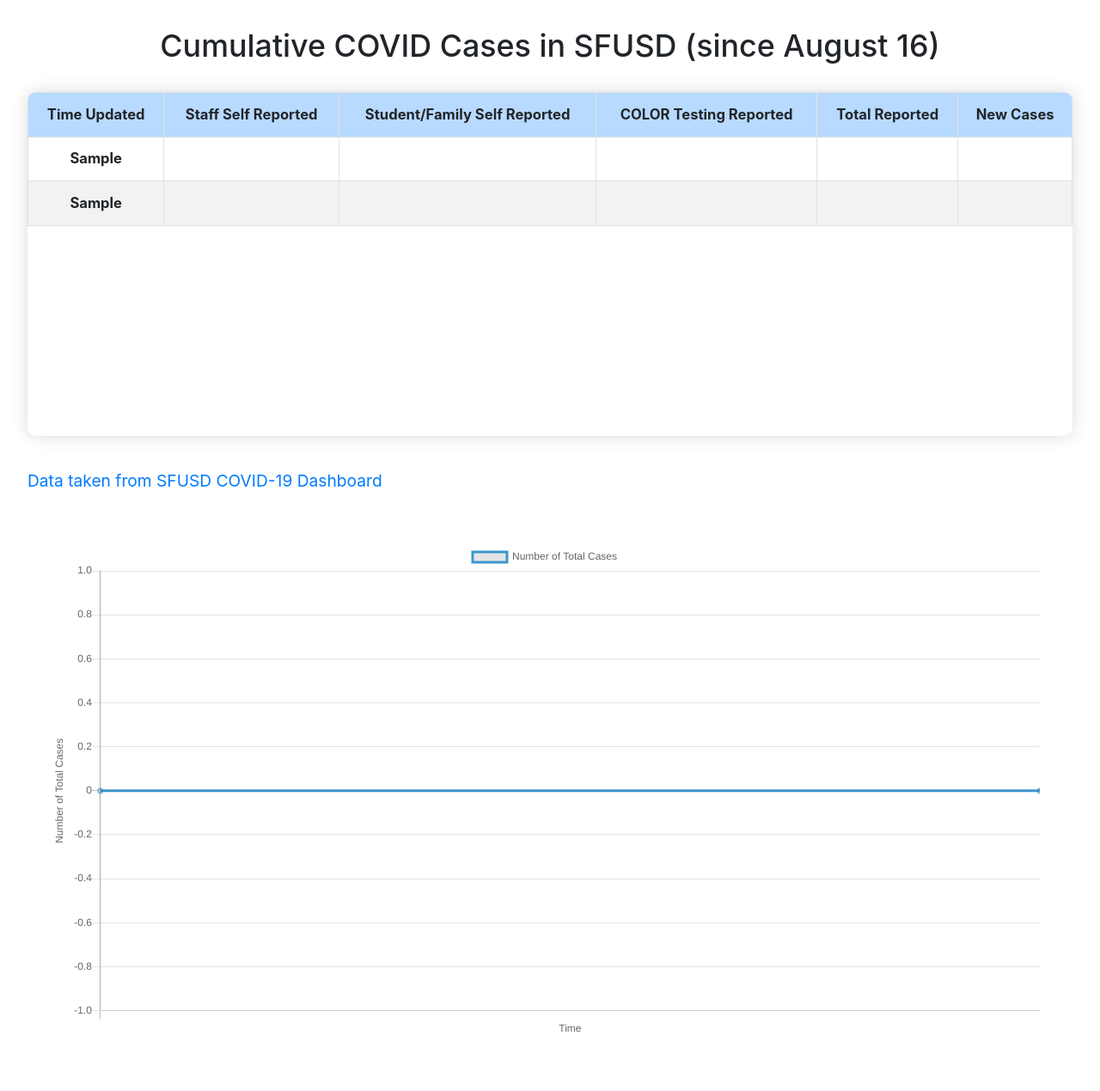
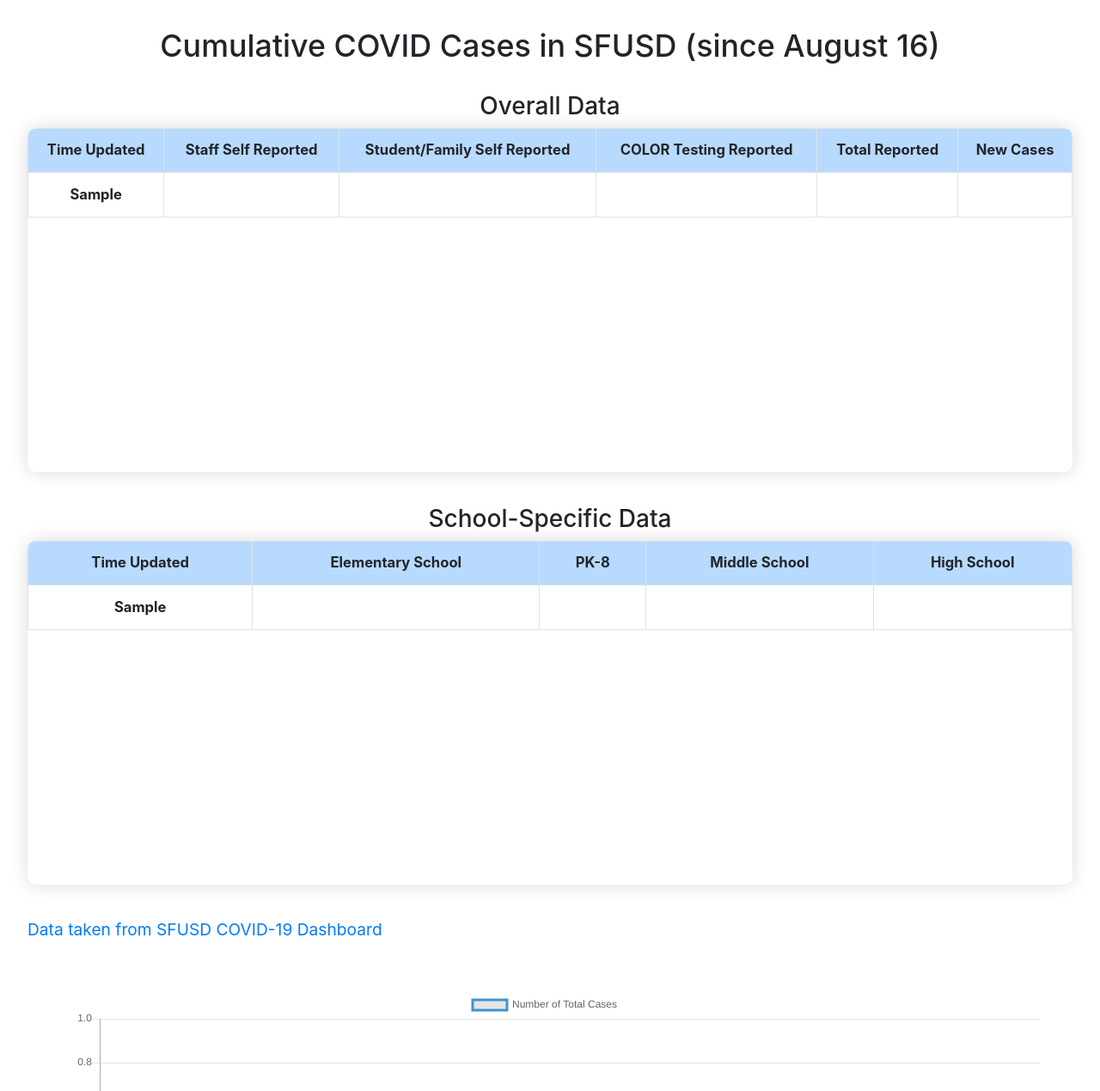
Before and after one commit to angela139/sfusdcovidtracker, a Flask app: page / in a window 1280 px wide. Shown: the top 1269 px of the page at 86% size. Before the commit the page ends 1201 px from the top, so only its background shows below. Run offline with Flask 2, Linux system fonts and the light colour scheme; a database or web service that is not in the repository returns one stand-in record (values such as "Sample title"); some libraries are stand-ins or nearby versions.

Commit message:
Added school specific data table to website

```diff
--- a/app.py
+++ b/app.py
@@ -3,10 +3,8 @@
 import psycopg2
 import os
 
-dict_list = []
-graph_list = []
-
-DATABASE_URL = os.environ['DATABASE_URL']
+# DATABASE_URL = os.environ['DATABASE_URL']
+DATABASE_URL = "postgres://pblaqvsesglkhk:62b319e0c2378cdd1365e7a7208380f45a08012683684055a726d1dd47311e3e@ec2-3-226-165-74.compute-1.amazonaws.com:5432/dbp4jq9ebq8giu"
 db_conn = psycopg2.connect(DATABASE_URL, sslmode='require')
 db_cursor = db_conn.cursor()
 
@@ -15,8 +13,16 @@
 
 @app.route('/')
 def index():
+    # Arrays for holding case data
+    case_dict_list = []
+    case_graph_list = []
+    school_dict_list = []
+
+    # Resets list when page is refreshed since data is kept
+    if len(case_dict_list) > 0:
+        case_dict_list = []
+
     # Queries database for cases data
-
     db_cursor.execute(""" SELECT * FROM covid_cases_table ORDER BY "time" DESC """)
     cases_rows = db_cursor.fetchall()
 
@@ -26,13 +32,25 @@
     # Adds each value in the tuple as a value in dictionary and puts it into an array
     for row in cases_rows:
         result = dict(zip(header_tuple, row))
-        dict_list.append(result)
+        case_dict_list.append(result)
 
     for row in reversed(cases_rows):
         result = dict(zip(header_tuple, row))
-        graph_list.append(result)
+        case_graph_list.append(result)
 
-    return render_template("index.html", dict_list=dict_list, graph_list=graph_list)
+    db_cursor.execute(""" SELECT * FROM school_cases_table ORDER BY "time" DESC """)
+    school_rows = db_cursor.fetchall()
+
+    # Tuple for dictionary keys
+    school_header = ("time", "pk5", "pk8", "middle", "high")
+
+    # Adds each value in the tuple as a value in dictionary and puts it into an array
+    for row in school_rows:
+        result = dict(zip(school_header, row))
+        school_dict_list.append(result)
+
+    return render_template("index.html", case_dict_list=case_dict_list, case_graph_list=case_graph_list,
+                           school_dict_list=school_dict_list)
 
 
 if __name__ == "__main__":
--- a/scraper.py
+++ b/scraper.py
@@ -7,7 +7,8 @@
 import psycopg2
 import os
 
-DATABASE_URL = os.environ['DATABASE_URL']
+# DATABASE_URL = os.environ['DATABASE_URL']
+DATABASE_URL = "postgres://pblaqvsesglkhk:62b319e0c2378cdd1365e7a7208380f45a08012683684055a726d1dd47311e3e@ec2-3-226-165-74.compute-1.amazonaws.com:5432/dbp4jq9ebq8giu"
 URL = "https://www.sfusd.edu/covid-19-response-updates-and-resources/health-and-safety-guidelines/when-someone-gets-sick/covid-19-testing-dashboard"
 
 db_conn = psycopg2.connect(DATABASE_URL, sslmode='require')
--- a/static/styles.css
+++ b/static/styles.css
@@ -72,3 +72,12 @@
     height: 50vh;
     width: 90vw;
 }
+
+.header {
+    position: sticky;
+    top: 0;
+}
+
+h3 {
+    text-align: center;
+}
--- a/templates/index.html
+++ b/templates/index.html
@@ -10,17 +10,18 @@
 </head>
 <body>
     <h1>Cumulative COVID Cases in SFUSD (since August 16)</h1>
+    <h3>Overall Data</h3>
     <div class="vertical-scrollable style-table table-responsive">
         <table class="table table-striped table-bordered">
           <tr class="table-primary">
-            <th scope="col">Time Updated</th>
-            <th scope="col">Staff Self Reported</th>
-            <th scope="col">Student/Family Self Reported</th>
-            <th scope="col">COLOR Testing Reported</th>
-            <th scope="col">Total Reported</th>
-            <th scope="col">New Cases</th>
+            <th scope="col" class="header">Time Updated</th>
+            <th scope="col" class="header">Staff Self Reported</th>
+            <th scope="col" class="header">Student/Family Self Reported</th>
+            <th scope="col" class="header">COLOR Testing Reported</th>
+            <th scope="col" class="header">Total Reported</th>
+            <th scope="col" class="header">New Cases</th>
           </tr>
-            {% for i in dict_list %}
+            {% for i in case_dict_list %}
                 <tr scope="row">
                     <td>{{ i["time"] }}</td>
                     <td>{{ i["staff"] }}</td>
@@ -31,6 +32,27 @@
                 </tr>
             {% endfor %}
         </table>
+    </div>
+    <h3>School-Specific Data</h3>
+    <div class="vertical-scrollable style-table table-responsive">
+    <table class="table table-striped table-bordered">
+          <tr class="table-primary">
+            <th scope="col" class="header">Time Updated</th>
+            <th scope="col" class="header">Elementary School</th>
+            <th scope="col" class="header">PK-8</th>
+            <th scope="col" class="header">Middle School</th>
+            <th scope="col" class="header">High School</th>
+          </tr>
+            {% for i in school_dict_list %}
+                <tr scope="row">
+                    <td>{{ i["time"] }}</td>
+                    <td>{{ i["pk5"] }}</td>
+                    <td>{{ i["pk8"] }}</td>
+                    <td>{{ i["middle"] }}</td>
+                    <td>{{ i["high"] }}</td>
+                </tr>
+            {% endfor %}
+    </table>
     </div>
     <a href="https://www.sfusd.edu/covid-19-response-updates-and-resources/health-and-safety-guidelines/when-someone-gets-sick/covid-19-testing-dashboard" target="_blank">
             Data taken from SFUSD COVID-19 Dashboard</a>
@@ -43,7 +65,7 @@
             type: "line",
             data: {
                 labels: [
-                    {% for i in graph_list %}
+                    {% for i in case_graph_list %}
                         "{{ i['time'] }}",
                     {% endfor %}
                 ],
@@ -51,7 +73,7 @@
                   label: "Number of Total Cases",
                   borderColor: "#3e95cd",
                   data: [
-                    {% for i in graph_list %}
+                    {% for i in case_graph_list %}
                        "{{ i['total'] }}",
                       {% endfor %}
                      ]
```
Also changed, not shown: SFUSD_Covid_Cases.csv (deleted, +0 -45 lines), SFUSD_Schools_Cases.csv (deleted, +0 -45 lines), 1 other file.
